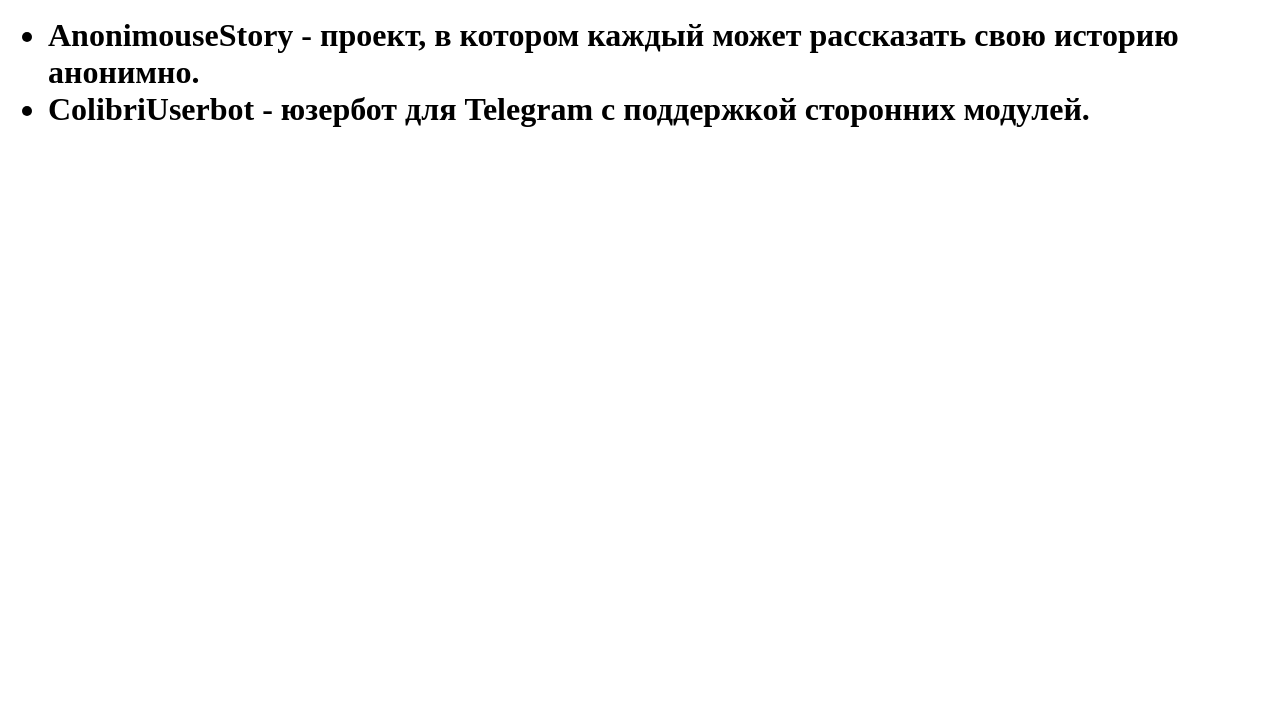
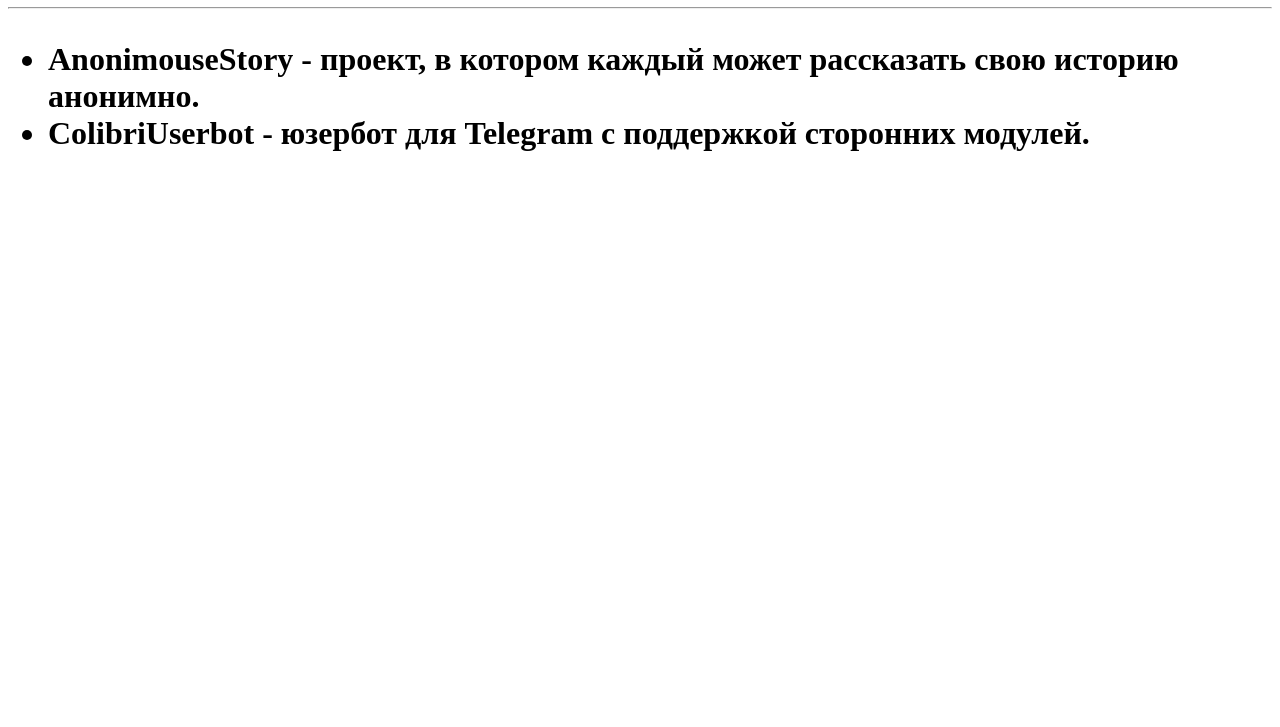
Before and after one commit to colibriproject/colibriproject.github.io, a plain HTML site: page pages/projects/projects.html in a window 1280 px wide. Shown: the part 73-800 px from the top of the page. Drawn offline with Linux system fonts and the light colour scheme.

Commit message:
Update projects.html

```diff
--- a/pages/projects/projects.html
+++ b/pages/projects/projects.html
@@ -1,8 +1,9 @@
 <!DOCTYPE html>
 <head>
   <h1><B>Наши проекты</B><h1>
+  <hr></hr>
     <ul>
-      <li><B>AnonimouseStory - проект, в котором каждый может рассказать свою историю анонимно.</B></li>
-      <li><B>ColibriUserbot - юзербот для Telegram с поддержкой сторонних модулей.</B></li>
+      <li>AnonimouseStory - проект, в котором каждый может рассказать свою историю анонимно.</li>
+      <li>ColibriUserbot - юзербот для Telegram с поддержкой сторонних модулей.</li>
     </ul>
 </head>
```
